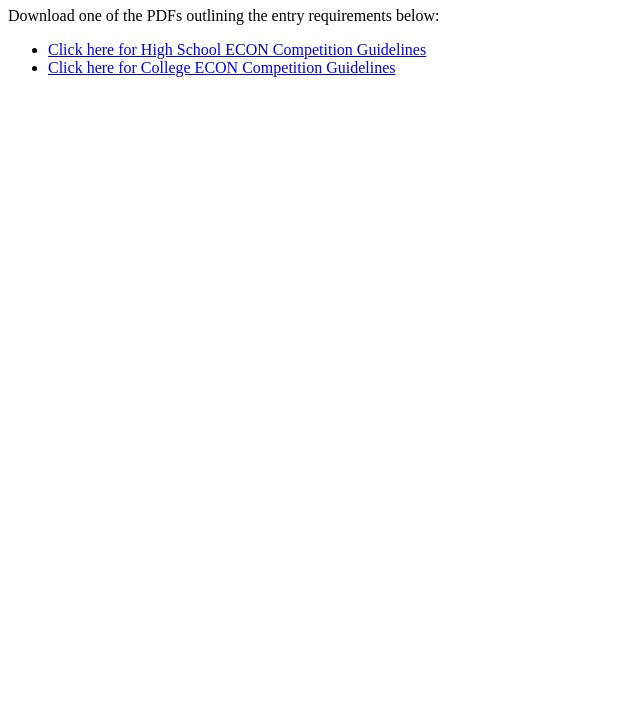
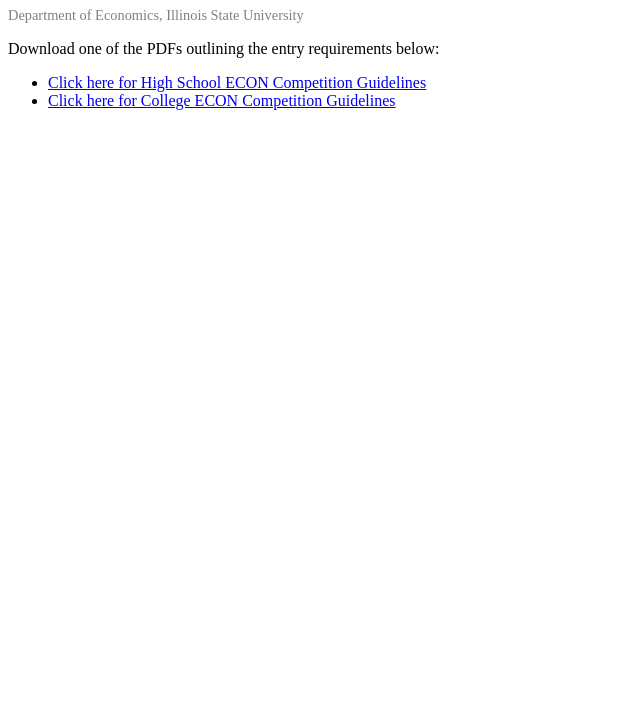
Before and after one commit to gestei1/gestei1.github.io, a plain HTML site: page index.html in a window 1280 px wide. Shown: the part 73-800 px from the top of the page, without its empty margins (0-640 px from the left). Drawn offline with Linux system fonts and the light colour scheme.

Commit message:
Add small title for dept name

```diff
--- a/index.html
+++ b/index.html
@@ -1,10 +1,17 @@
 <!DOCTYPE html>
 <html>
 <head>
-    <title>Department of Economics, Illinois State University</title>
+    <title>Click here for more info about the ECON Competition with the ISU Dept of Economics</title>
+    <style>
+        .small-text {
+            font-size: 0.9em; /* Slightly smaller font */
+            color: gray; /* Optional: makes the text look softer */
+        }
+    </style>
 </head>
 <body>
     <h1>Welcome to the 2025 ECON Competition!</h1>
+    <p class="small-text">Department of Economics, Illinois State University</p>
     <p>Download one of the PDFs outlining the entry requirements below:</p>
     <ul>
         <li><a href="ECON Competition Guidelines (HS) 2024-2025.pdf" download>Click here for High School ECON Competition Guidelines</a></li>
```
